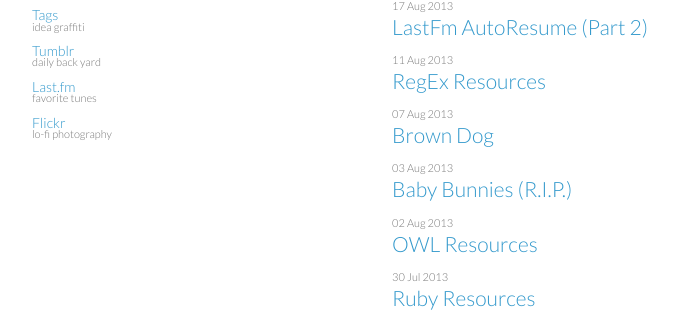
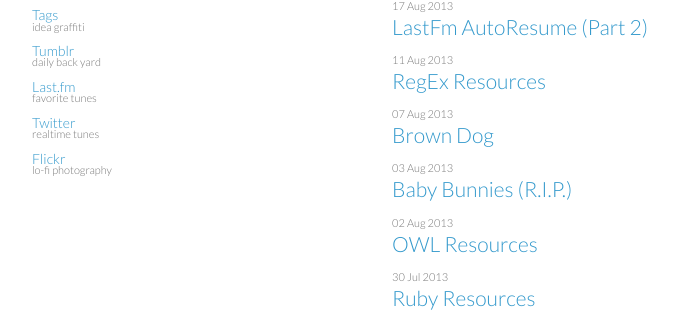
Before and after one commit to DR3WH0/DR3WH0.github.io, a Jekyll site: the page built from index.html, in a window 1280 px wide. Shown: the part 182-494 px from the top of the page, without its empty margins (178-856 px from the left). Built offline with Jekyll 4.4.1, drawn with Linux system fonts in a browser that asks for light colours; Markdown is read by kramdown in place of the engine named in the settings; comment, search, counter and statistics services are not loaded.

Commit message:
add twitter link

```diff
--- a/_layouts/default.html
+++ b/_layouts/default.html
@@ -20,6 +20,7 @@
         <p class="view"><a href="/tags.html" title="Tag List">Tags<small>idea graffiti</small></a>
         <p class="view"><a href="http://dr3wh0.tumblr.com/" title="DR3WH0: Tumblr">Tumblr<small>daily back yard</small></a>
         <p class="view"><a href="http://www.last.fm/user/DR3WH0" title="DR3WH0: Last.fm">Last.fm<small>favorite tunes</small></a>
+        <p class="view"><a href="https://twitter.com/DR3WH0" title="DR3WH0: Twitter">Twitter<small>realtime tunes</small></a>
         <p class="view"><a href="http://www.flickr.com/photos/dr3wh0/"  title="DR3WH0: Flickr" target="tab">Flickr<small>lo-fi photography</small></a>
       </header>
       <section id="main">
```
